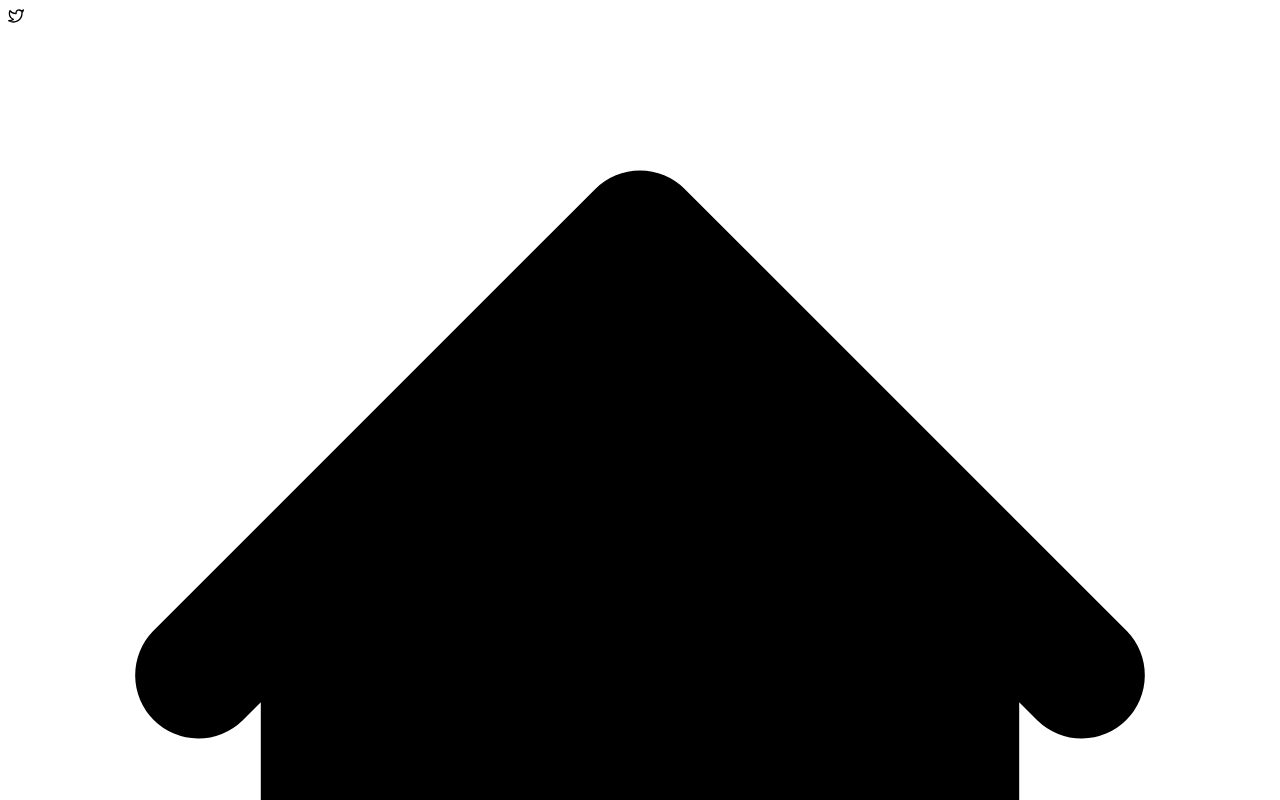
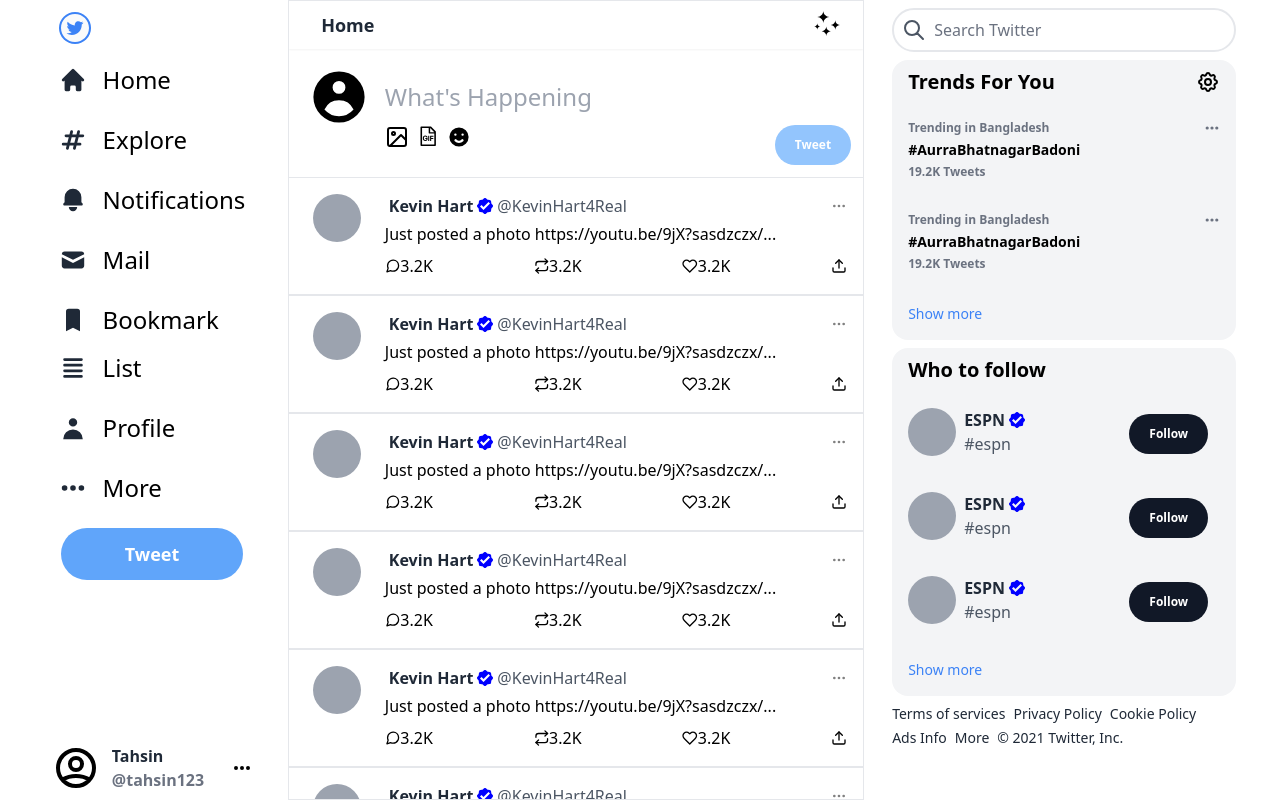
Before and after one commit to tahsinAmin/Twitter-task, a Next.js app: page / in a window 1280 px wide. Shown: the top 800 px of the page. Built offline with nearby package versions, Linux system fonts and the light colour scheme.

Commit message:
responsive done in height as well

```diff
--- a/components/Header.js
+++ b/components/Header.js
@@ -1,13 +1,23 @@
 import {CgProfile } from 'react-icons/cg'
 import { WiStars } from 'react-icons/wi'
 
+// const handleChange = (e) => {
+//    e.preventDefault();
+//    window.scroll({top:0, left:0, behavior:'smooth'})
+// }
+
 function Header() {
    return (
-      <header className='w-full sticky top-0 bg-white border border-r-0 border-l-0 flex justify-between items-center lg:hidden md:h-12 py-4'>
+      <header className='w-full sticky top-0 bg-white shadow-sm flex justify-between items-center  md:h-12 p-4'>
          <div className="flex items-center space-x-4">
             <CgProfile className='text-blue-200 md:hidden' size='2.5em'/>
             {/* refresh once clicked */}
-            <h2 className="font-bold text-2xl md:text-lg text-gray-800">Home</h2>
+            <h2
+             className="font-bold text-2xl md:text-lg text-gray-800 cursor-pointer"
+            //  onClick={(e)=> handleChange}
+            >
+               Home
+            </h2>
          </div>
 
          <div className="sparkle" ><WiStars size='2.5em'/></div>
@@ -15,6 +25,4 @@
    )
 }
 
-
-
 export default Header
--- a/components/InputBox.js
+++ b/components/InputBox.js
@@ -5,12 +5,12 @@
 function InputBox() {
    return (
       <div className="h-auto hidden md:flex justify-between pb-3">
-            <div className='md:w-2/12 pt-4 pl-5'>
+            <div className='md:w-2/12 pt-4 pl-1'>
                <UserCircleIcon className='h-16 w-16 mx-auto'/>
             </div>
-            <div className=' flex flex-col space-y-3 pt-8 md:w-10/12'>
+            <div className='flex flex-col space-y-3 pt-8 md:w-10/12'>
                <div className='flex flex-col space-y-3'>
-                  <textarea type="text" className='pr-4 text-2xl font-normal outline-none' placeholder="What's Happening"/>
+                  <input type="text" className='pr-4 text-2xl font-normal outline-none' placeholder="What's Happening"/>
                   {/* <div className='flex items-center space-x-1'>
                      <GlobeIcon className='h-5 inline'/>
                      <p>Everyone can reply</p>
--- a/components/Middle.js
+++ b/components/Middle.js
@@ -3,7 +3,7 @@
 
 function Middle() {
    return (
-      <div className='w-full border h-screen overflow-y-auto scrollbar-hide'>
+      <div className='w-full max-w-xl border h-screen overflow-y-auto scrollbar-hide'>
          <Header/>
          <Feed/>
       </div>
--- a/components/Navbar.js
+++ b/components/Navbar.js
@@ -1,15 +1,17 @@
 import { FiMail,FiBell, FiSearch, FiHome } from "react-icons/fi";
 function Navbar() {
    return (
-      <div className="sticky bottom-0 z-10 flex flex-col space-y-4 sm:hidden">
-         <div className="rounded-full relative h-16 w-16 inset-x-3/4 bg-blue-400 "></div>
-         <div className='flex justify-between h-12 p-2 bg-white '>
-            <div className="q"><FiHome size='2em'/></div>
-            <div className="q"><FiSearch size='2em'/></div>
-            <div className="q"><FiBell size='2em'/></div>
-            <div className="q"><FiMail size='2em'/></div>
+      // <div className="navbar ">
+         <div className="navbar sticky bottom-0 z-10 flex flex-col space-y-4 sm:hidden"> {/* class: sm:hidden*/}
+            <div className="rounded-full relative h-16 w-16 inset-x-3/4 bg-blue-400 "></div>
+               <div className=' flex justify-between h-12 p-2 items-center bg-white '>
+                  <div className="navbar-icon"><FiHome size='2em'/></div>
+                  <div className="navbar-icon"><FiSearch size='2em'/></div>
+                  <div className="navbar-icon"><FiBell size='2em'/></div>
+                  <div className="navbar-icon"><FiMail size='2em'/></div>
+               </div>
          </div>
-      </div>
+      // </div>
    )
 }
 
--- a/components/Posts.js
+++ b/components/Posts.js
@@ -76,11 +76,11 @@
       <>
         {data.map(({id, name, username, verified, time, msgBody, msg, repeat, heart}) => (
             <div key={id} className="flex justify-between border border-r-0 border-l-0">
-                        <div className="h-auto w-1/5 py-4 flex justify-center">
-               <div className="rounded-full h-14 w-14 flex items-center justify-center bg-gray-400 "></div>
+               <div className="w-2/12 py-4 flex justify-center">
+                  <div className="rounded-full h-12 w-12 flex items-center justify-center bg-gray-400 "></div>
                </div>
-            <div className="words p-4 flex flex-col justify-between w-4/5 space-y-2">
 
+               <div className="words py-4  pr-4 flex flex-col justify-between w-10/12 space-y-2">
                   <div>
                      <div className="mb-1 flex justify-between items-center">
                         <div className="flex items-center space-x-1 px-1">
--- a/components/Sidebar.js
+++ b/components/Sidebar.js
@@ -1,30 +1,38 @@
-import { FiTwitter }  from 'react-icons/fi'
+import { FiTwitter } from 'react-icons/fi'
+import { AiFillTwitterCircle }  from 'react-icons/ai'
+import { SiTwitter }  from 'react-icons/si'
 import { HiOutlineUserCircle }  from 'react-icons/hi'
+
 import { BellIcon, UserIcon, HomeIcon, DotsHorizontalIcon, BookmarkIcon, ViewListIcon, HashtagIcon, MailIcon } from '@heroicons/react/solid'
 import SidebarRow from './SidebarRow'
 function Sidebar() {
    return (
-      <div className="hidden rounded-full h-screen sm:flex flex-col justify-between  sm:py-3 md:py-1 xl:py-3 items-center">
-            <div className="s">
+      <div className="sidebar">
+
+         <div className="rounded-full h-screen sm:flex flex-col justify-between sm:py-3 md:py-1 lg:py-0 md:px-4 items-center"> {/* class: hidden*/}
             <div className="flex flex-col items-center space-y-4">
-                  <div className="flex flex-col space-y-4 lg:pt-4">
-                     <SidebarRow className='mb-2' Icon={FiTwitter} title=""/>
+               <div className="flex flex-col space-y-3 lg:pt-3">
+                  <div className='px-4'>
+                     <AiFillTwitterCircle className=' cursor-pointer h-8 w-8 text-gray-50 bg-blue-500 rounded-full hover:bg-blue-600'/>
+                  </div>
+                  {/* <SidebarRow className='mb-2' Icon={FiTwitter} title=""/> */}
                   <SidebarRow Icon={HomeIcon} title="Home"/>
                   <SidebarRow Icon={HashtagIcon} title="Explore"/>
                   <SidebarRow Icon={BellIcon} title="Notifications"/>
                   <SidebarRow Icon={MailIcon} title="Mail"/>
+                  <div className='nav__item--secondary'>
                      <SidebarRow Icon={BookmarkIcon} title="Bookmark"/>
                      <SidebarRow Icon={ViewListIcon} title="List"/>
+                  </div>
                   <SidebarRow Icon={UserIcon} title="Profile"/>
                   <SidebarRow Icon={DotsHorizontalIcon} title="More"/>
                </div>
 
                <div className="items-center">
-                     <div className="hidden xl:visible rounded-full h-12 w-full bg-blue-400 text-white text-2xl text-center py-1">Tweet</div>
+                  <div className="hidden xl:block rounded-full bg-blue-400 text-white text-lg font-semibold cursor-pointer hover:bg-blue-500 text-center py-3 px-16">Tweet</div>
                   <div className="xl:hidden rounded-full h-16 w-16 bg-blue-400 "></div>
                </div>
 
-               </div>
             </div>
             <div className='flex space-x-7 items-center hover:bg-gray-200 rounded-full px-5 py-2'>
                <div className='flex space-x-3'>
@@ -37,6 +45,8 @@
                <DotsHorizontalIcon className='hidden xl:block h-5 w-5'/>
             </div>
          </div>
+
+      </div>
    )
 }
 
--- a/components/SidebarRow.js
+++ b/components/SidebarRow.js
@@ -2,9 +2,9 @@
 
 function SidebarRow({ src, Icon, title }) {
    return (
-      <div className='flex cursor-pointer items-center space-x-2 hover:bg-gray-200 rounded-full px-4 py-2'>
+      <div className='flex cursor-pointer items-center space-x-4 hover:bg-gray-200 rounded-full px-4 py-2'>
             { Icon && <Icon className='h-7 w-7 text-gray-800'/> }
-            <p className="hidden xl:inline-flex font-medium">{title}</p>
+            <p className="hidden xl:inline-flex text-2xl font-normal">{title}</p>
       </div>
    )
 }
--- a/components/Widgets.js
+++ b/components/Widgets.js
@@ -3,10 +3,13 @@
    CogIcon
  } from "@heroicons/react/outline";
  import {  DotsHorizontalIcon } from '@heroicons/react/solid'
+ import { GoVerified } from 'react-icons/go'
 
  function Widgets() {
    return (
       <div className='hidden lg:flex flex-col py-2 px-7 space-y-2 max-w-[800px] xl:min-w-[400px]'>
+
+         {/* Searchbar */}
          <div className="md:inline-flex items-center rounded-full p-2 border-2">
             <SearchIcon className="h-6 text-gray-600" />
             <input
@@ -41,6 +44,117 @@
 
             <p className='text-sm text-blue-500 hover:underline px-4 py-4 cursor-pointer'>Show more</p>
          </div>
+
+         {/* Who to follow */}
+         <div className="who-to-follow flex-col rounded-2xl bg-gray-100">
+
+            <h4 className='text-xl font-bold px-4 py-2'>Who to follow</h4>
+
+            <div className='flex-col hover:bg-gray-200 py-4 px-4 space-y-1 cursor-pointer'>
+               <div className='flex justify-between text-gray-500'>
+                  <div className="">
+                     <div className="flex justify-between">
+                        <div className="flex justify-center">
+                           <div className="rounded-full h-12 w-12 flex items-center justify-center bg-gray-400 "></div>
+                        </div>
+
+                        <div className="pr-4 flex flex-col justify-between space-y-2">
+                           <div>
+                              <div className="mb-1 flex justify-between items-center">
+                                 <div className='flex-col hover:bg-gray-200 px-2 cursor-pointer'>
+                                    <div className="flex items-center space-x-1">
+                                       <h3 className='text-base font-bold text-gray-800 '>ESPN</h3>
+                                       <GoVerified color='blue'/>
+                                    </div>
+                                    <h3 className='text-base font-normal text-gray-600'>#espn</h3>
+                                 </div>
+                              </div>
+                           </div>
+                        </div>
+                     </div>
+                  </div>
+                  <div className="flex items-center">
+                     <button className="py-3 mr-3 px-5 bg-gray-900 text-xs font-bold text-white rounded-full">Follow</button>
+                  </div>
+               </div>
+            </div>
+
+
+
+            <div className='flex-col hover:bg-gray-200 py-4 px-4 space-y-1 cursor-pointer'>
+               <div className='flex justify-between text-gray-500'>
+                  <div className="">
+                     <div className="flex justify-between">
+                        <div className="flex justify-center">
+                           <div className="rounded-full h-12 w-12 flex items-center justify-center bg-gray-400 "></div>
+                        </div>
+
+                        <div className="pr-4 flex flex-col justify-between space-y-2">
+                           <div>
+                              <div className="mb-1 flex justify-between items-center">
+                                 <div className='flex-col hover:bg-gray-200 px-2 cursor-pointer'>
+                                    <div className="flex items-center space-x-1">
+                                       <h3 className='text-base font-bold text-gray-800 '>ESPN</h3>
+                                       <GoVerified color='blue'/>
+                                    </div>
+                                    <h3 className='text-base font-normal text-gray-600'>#espn</h3>
+                                 </div>
+                              </div>
+                           </div>
+                        </div>
+                     </div>
+                  </div>
+                  <div className="flex items-center">
+                     <button className="py-3 mr-3 px-5 bg-gray-900 text-xs font-bold text-white rounded-full">Follow</button>
+                  </div>
+               </div>
+            </div>
+
+            <div className='flex-col hover:bg-gray-200 py-4 px-4 space-y-1 cursor-pointer'>
+               <div className='flex justify-between text-gray-500'>
+                  <div className="">
+                     <div className="flex justify-between">
+                        <div className="flex justify-center">
+                           <div className="rounded-full h-12 w-12 flex items-center justify-center bg-gray-400 "></div>
+                        </div>
+
+                        <div className="pr-4 flex flex-col justify-between space-y-2">
+                           <div>
+                              <div className="mb-1 flex justify-between items-center">
+                                 <div className='flex-col hover:bg-gray-200 px-2 cursor-pointer'>
+                                    <div className="flex items-center space-x-1">
+                                       <h3 className='text-base font-bold text-gray-800 '>ESPN</h3>
+                                       <GoVerified color='blue'/>
+                                    </div>
+                                    <h3 className='text-base font-normal text-gray-600'>#espn</h3>
+                                 </div>
+                              </div>
+                           </div>
+                        </div>
+                     </div>
+                  </div>
+                  <div className="flex items-center">
+                     <button className="py-3 mr-3 px-5 bg-gray-900 text-xs font-bold text-white rounded-full">Follow</button>
+                  </div>
+               </div>
+            </div>
+
+            <p className='text-sm text-blue-500 hover:underline px-4 py-4 cursor-pointer'>Show more</p>
+         </div>
+
+         {/* Footer */}
+         <div className="flex-col space-y-1">
+            <div className='flex space-x-2 h-auto'>
+               <span className='text-sm font-normal text-gray-800 hover:underline cursor-pointer'>Terms of services</span>
+               <span className='text-sm font-normal text-gray-800 hover:underline cursor-pointer'>Privacy Policy</span>
+               <span className='text-sm font-normal text-gray-800 hover:underline cursor-pointer'>Cookie Policy</span>
+            </div>
+            <div className="flex space-x-2 h-auto">
+               <span className='text-sm font-normal text-gray-800 hover:underline cursor-pointer'>Ads Info</span>
+               <span className='text-sm font-normal text-gray-800 hover:underline cursor-pointer'>More</span>
+               <span className='text-sm font-normal text-gray-800'>© 2021 Twitter, Inc.</span>
+            </div>
+         </div>
       </div>
    )
 }
--- a/pages/_app.js
+++ b/pages/_app.js
@@ -1,4 +1,5 @@
 import 'tailwindcss/tailwind.css'
+import '../styles/global.css'
 
 function MyApp({ Component, pageProps }) {
   return <Component {...pageProps} />
--- a/pages/index.js
+++ b/pages/index.js
@@ -6,20 +6,17 @@
 
 export default function Home() {
   return (
-    <div className="h-screen flex flex-col justify-between md:block overflow-hidden"> {/** overflow hidden not working for xl*/}
+    <div className="h-screen overflow-hidden flex flex-col justify-between md:block "> {/** overflow hidden not working for xl*/}
       <Head>
         <title>Twitter</title>
         <link rel="icon" href="/favicon.ico" />
       </Head>
 
       <main className="flex justify-center">
-        {/* Left */}
         <Sidebar/>
 
-        {/* Middle */}
         <Middle/>
 
-        {/* Right */}
         <Widgets/>
       </main>
       <Navbar/>
@@ -27,15 +24,18 @@
   )
 }
 
-// Need to work on Sidebar paddings
-// the outer div of the index.js needs to be worked and check
+
+
+
+
+// ___________BONUS_____________________
+// Click Home to scroll to the top
+// Sidebar showing active state
 // in md, when the height is small, the sidebar icons all don't show up, need to adjust ot with the height.
-//  Also in md, the header comes a bit down. Don't know, I can see behind when scroll.
-//  HOw to make it responsive in height as well? Like hiding a few sidebar icons
-// Textarea should noy show the the responsive size, it shoiuld be hidden
-// put that twitter icon away from the grouo.
-// Tweet button not showing in Sidebar when we're in xl
+// Widgets show more will extend the divs (Hints: Scrollbar hide)
+// Header home text will be cursor pointer which will reload the page.
 // Put the HEader Component outisde if I get time.
-// Set uypi the global.css like the Facebook one.
-// Header home text will be cursor pointer which will reload the page.
-//  In Widgets, we have who to follow and the footer remaining
+
+
+// ______________PROBLEM_____________________
+// At 640x699, both the sidebar and the navbar shows up
--- /dev/null
+++ b/styles/global.css
@@ -0,0 +1,62 @@
+@tailwind base;
+@tailwind components;
+@tailwind utilities;
+
+@layer components {
+  * {
+    box-sizing: border-box;
+  }
+
+  .icon {
+    @apply hidden xl:inline-flex p-2 h-10 w-10 bg-gray-200 rounded-full text-gray-700 cursor-pointer hover:bg-gray-300;
+  }
+
+  .inputIcon {
+    @apply flex space-x-1 items-center hover:bg-gray-100 flex-grow justify-center p-2 rounded-xl cursor-pointer;
+  }
+
+  .navbar-icon {
+    @apply cursor-pointer p-2 hover:bg-gray-200 rounded-full;
+  }
+
+  .who-to-follow {
+    display: none;
+  }
+
+  .nav__item--secondary {
+    display: none;
+  }
+
+  .sidebar {
+    display: block;
+  }
+
+  @media (min-height: 750px) {
+    .who-to-follow {
+      display: block;
+    }
+  }
+
+  @media (min-height: 700px) {
+    .nav__item--secondary {
+      display: block;
+    }
+  }
+
+  @media (max-height: 500px), (max-width: 640px) {
+    .sidebar {
+      display: none;
+    }
+  }
+
+  /* To show that the navbar is responsive in height as well */
+  /* .navbar {
+      display: block;
+    }
+
+    @media (min-width: 500px) {
+      .navbar {
+        display: none;
+      }
+    } */
+}
```
Lines whose indentation alone changed are shown as unchanged.
